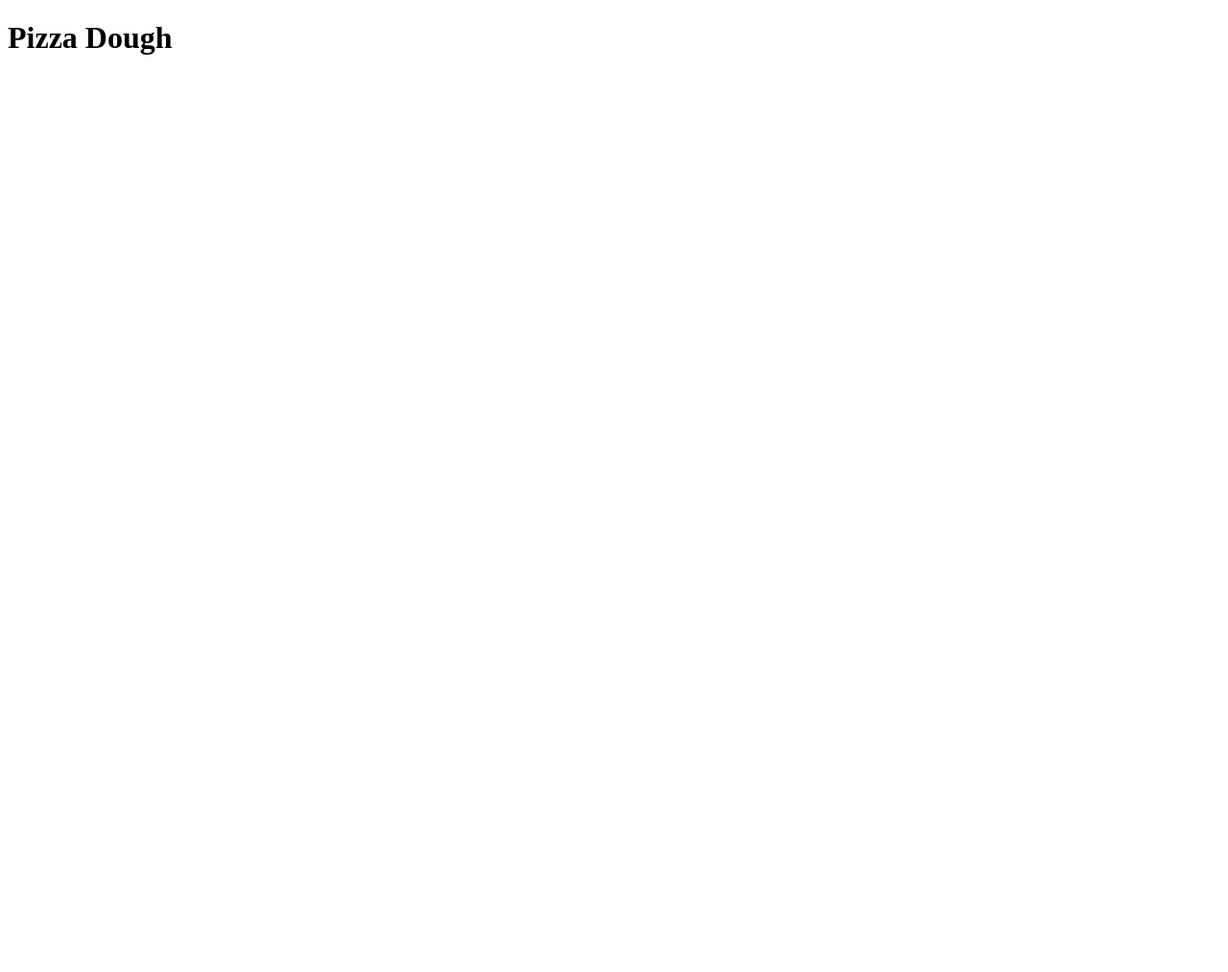
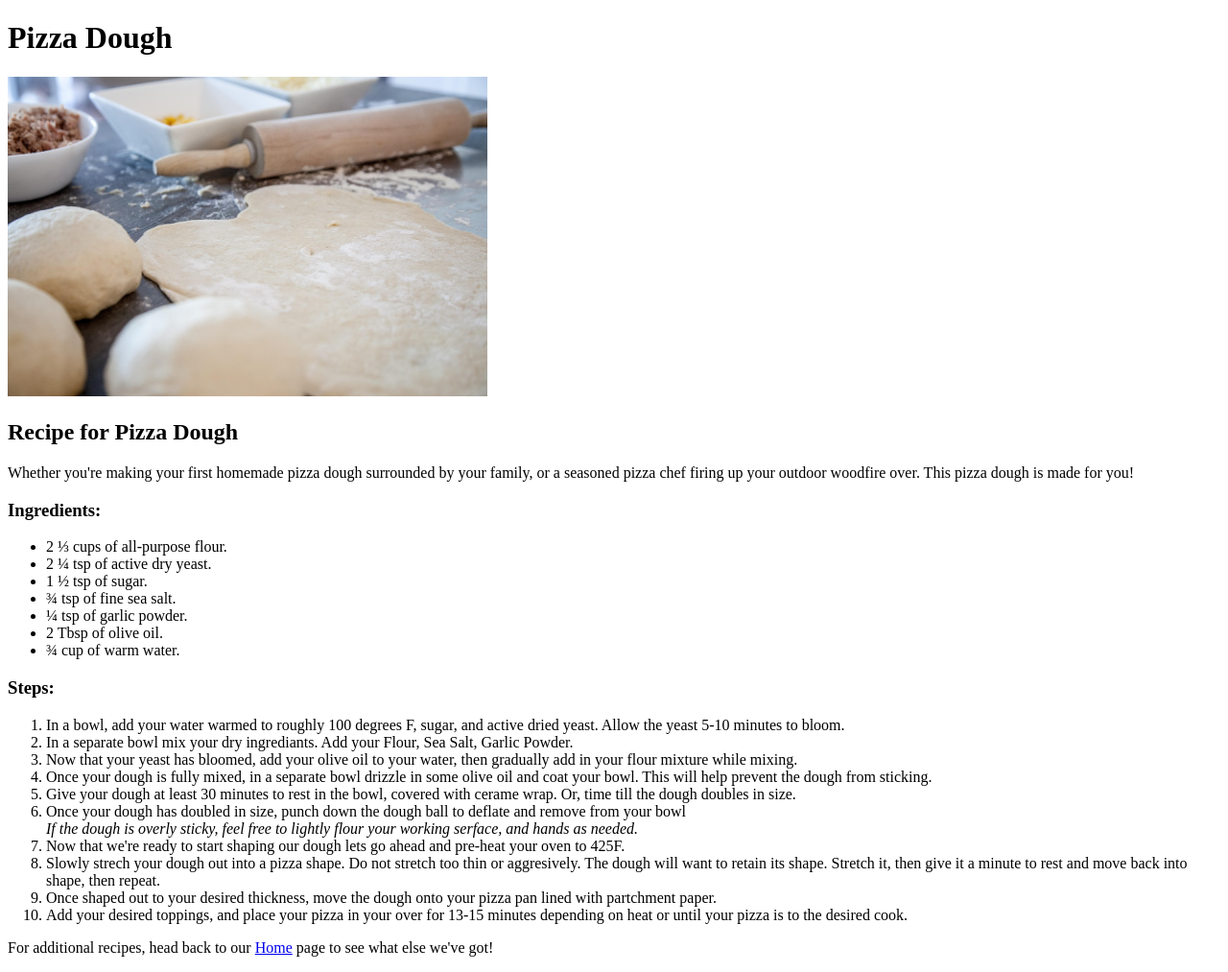
Before and after one commit to jay24adames/odin-recipes, a plain HTML site: page recipes/pizza-dough.html in a window 1280 px wide. Shown: the whole page at 96% size. Before the commit the page ends 800 px from the top, so only its background shows below. Drawn offline with Linux system fonts and the light colour scheme.

Commit message:
This update is pushing the full recipe for our Pizza Dough along with some images for the pizza-dough and ciabatta htmls

```diff
--- a/recipes/pizza-dough.html
+++ b/recipes/pizza-dough.html
@@ -7,5 +7,38 @@
 </head>
 <body>
     <h1>Pizza Dough</h1>
+
+    <img src="../images/pizza-dough.jpg" alt="pizza dough recipe" width="500">
+    <h2>Recipe for Pizza Dough</h2>
+    <p>Whether you're making your first homemade pizza dough surrounded by your family, or a seasoned pizza chef firing up your outdoor woodfire over. This pizza dough is made for you!</p>
+
+    <h3>Ingredients:</h3>
+    <ul>
+        <li>2 &frac13; cups of all-purpose flour.</li>
+        <li>2 &frac14; tsp of active dry yeast.</li>
+        <li>1 &frac12; tsp of sugar.</li>
+        <li>&frac34; tsp of fine sea salt.</li>
+        <li>&frac14; tsp of garlic powder.</li>
+        <li>2 Tbsp of olive oil.</li>
+        <li>&frac34; cup of warm water.</li>
+    </ul>
+
+    <h3>Steps:</h3>
+    <ol>
+        <li>In a bowl, add your water warmed to roughly 100 degrees F, sugar, and active dried yeast. Allow the yeast 5-10 minutes to bloom.</li>
+        <li>In a separate bowl mix your dry ingrediants. Add your Flour, Sea Salt, Garlic Powder.</li>
+        <li>Now that your yeast has bloomed, add your olive oil to your water, then gradually add in your flour mixture while mixing.</li>
+        <li>Once your dough is fully mixed, in a separate bowl drizzle in some olive oil and coat your bowl. This will help prevent the dough from sticking.</li>
+        <li>Give your dough at least 30 minutes to rest in the bowl, covered with cerame wrap. Or, time till the dough doubles in size.</li>
+        <li>Once your dough has doubled in size, punch down the dough ball to deflate and remove from your bowl</li><em>If the dough is overly sticky, feel free to lightly flour your working serface, and hands as needed.</em>
+        <li>Now that we're ready to start shaping our dough lets go ahead and pre-heat your oven to 425F.</li>
+        <li>Slowly strech your dough out into a pizza shape. Do not stretch too thin or aggresively. The dough will want to retain its shape. Stretch it, then give it a minute to rest and move back into shape, then repeat.</li>
+        <li>Once shaped out to your desired thickness, move the dough onto your pizza pan lined with partchment paper.</li>
+        <li>Add your desired toppings, and place your pizza in your over for 13-15 minutes depending on heat or until your pizza is to the desired cook.</li>
+
+    </ol>
+
+    <p>For additional recipes, head back to our <a href="../index.html">Home</a> page to see what else we've got!</p>
+
 </body>
 </html>
```
Also changed, not shown: images/ciabatta.jpg (added), images/pizza-dough.jpg (added).
